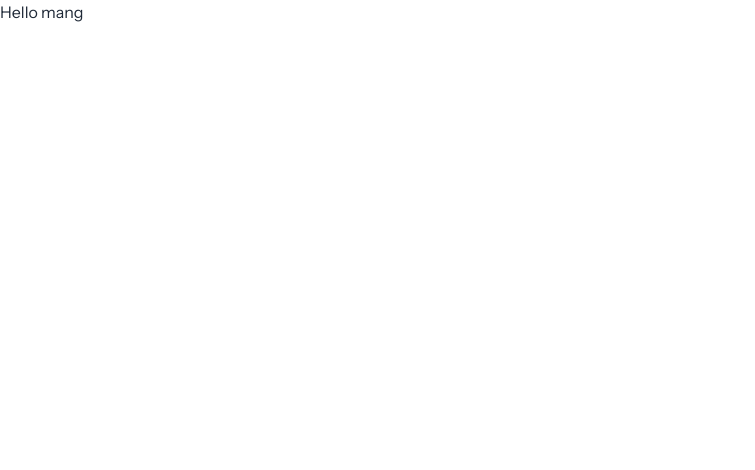
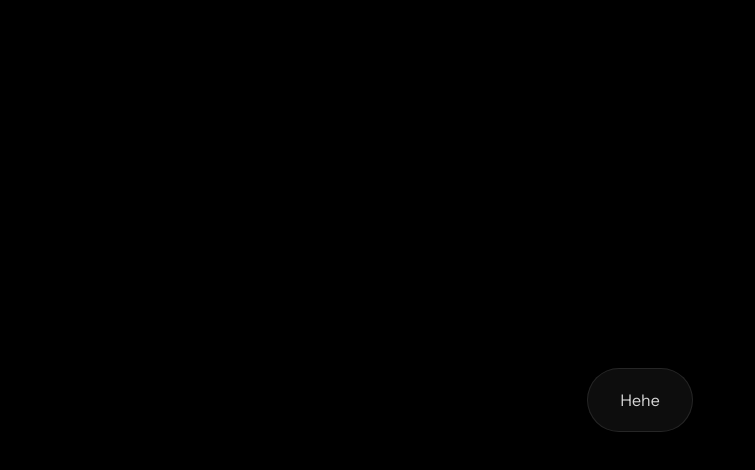
Before and after one commit to MizuLy/inventory-management-system, a React (Vite) app in the folder frontend/: page / in a window 1280 px wide. Shown: the top 470 px of the page, without its empty margins (0-755 px from the left). Built offline with nearby package versions, Linux system fonts and the light colour scheme; a web font is replaced by a local one.

Commit message:
Add: daisyui theme

```diff
--- a/frontend/index.html
+++ b/frontend/index.html
@@ -1,5 +1,5 @@
 <!doctype html>
-<html lang="en" data-theme="coffee">
+<html lang="en" data-theme="black">
   <head>
     <meta charset="UTF-8" />
     <link rel="icon" type="image/svg+xml" href="/favicon.svg" />
--- a/frontend/package.json
+++ b/frontend/package.json
@@ -12,7 +12,7 @@
   "dependencies": {
     "aos": "^2.3.4",
     "axios": "^1.15.0",
-    "daisyui": "^5.5.19",
+    "daisyui": "^4.12.24",
     "react": "^19.2.5",
     "react-dom": "^19.2.5",
     "react-hot-toast": "^2.6.0",
--- a/frontend/src/App.jsx
+++ b/frontend/src/App.jsx
@@ -1,5 +1,14 @@
 import React from "react";
 
 export default function App() {
-  return <div>Hello mang</div>;
+  return (
+    <div className="w-full h-screen flex flex-col justify-center items-center">
+      <button
+        onClick={() => console.log("Hehe")}
+        className="bg-white/5 border border-white/10 backdrop-blur-md h-[64px] rounded-full px-6 md:px-8 flex justify-between items-center shadow-2xl outline-none"
+      >
+        Hehe
+      </button>
+    </div>
+  );
 }
--- a/frontend/tailwind.config.js
+++ b/frontend/tailwind.config.js
@@ -29,4 +29,7 @@ export default {
     },
   },
   plugins: [require("daisyui")],
+  daisyui: {
+    themes: true,
+  },
 };
```
Also changed, not shown: 1 other file (tests, documents, lock files or other folders).
